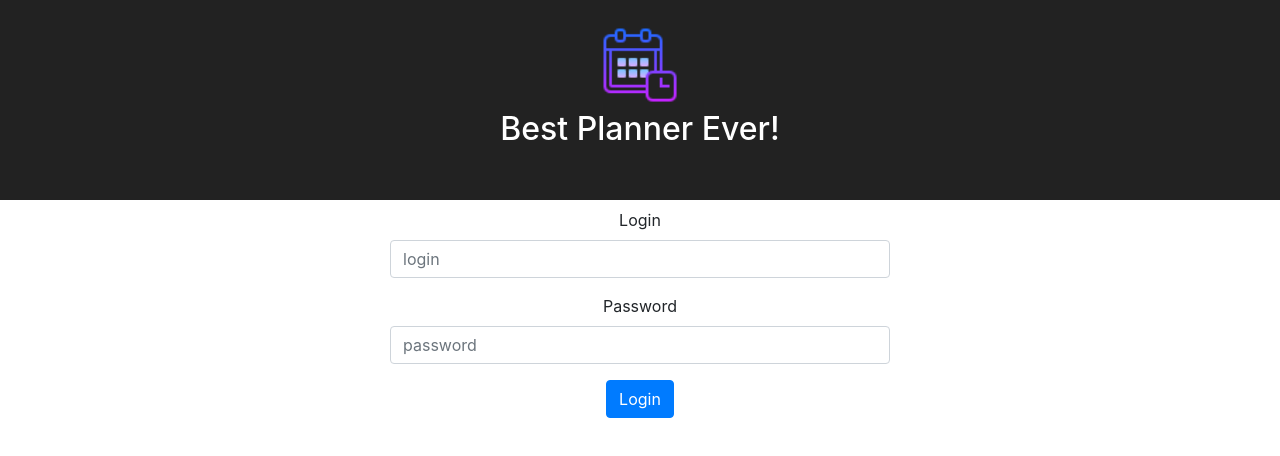
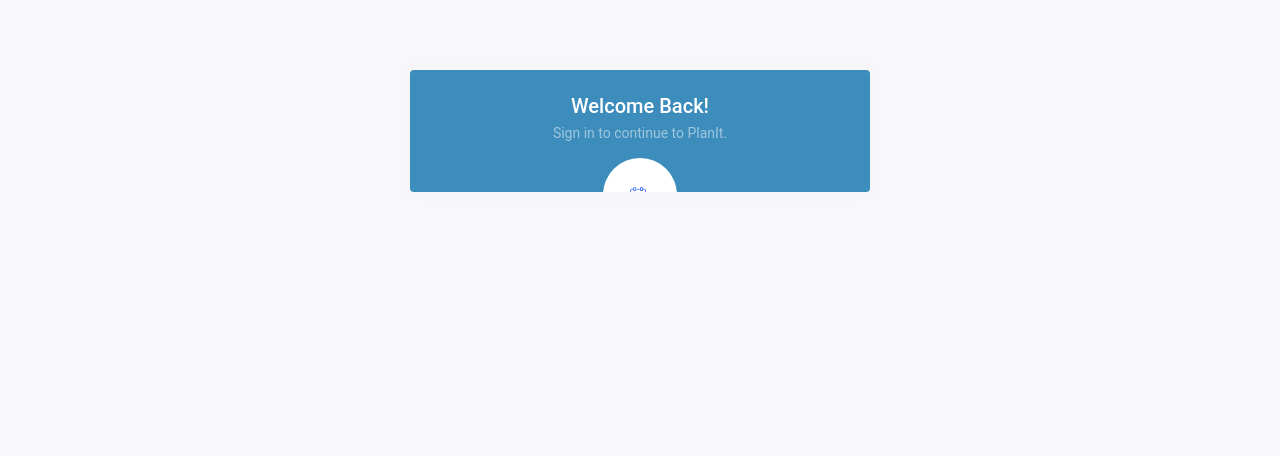
Before and after one commit to nikolajsokunevs/planner-web-react, a React app: page / in a window 1280 px wide. Built offline with nearby package versions, Linux system fonts and the light colour scheme.

Commit message:
ok: update login screen

```diff
--- a/public/index.html
+++ b/public/index.html
@@ -1,40 +1,17 @@
 <!DOCTYPE html>
 <html lang="en">
+
 <head>
   <meta charset="utf-8">
   <link rel="shortcut icon" href="%PUBLIC_URL%/favicon.ico">
   <meta name="viewport" content="width=device-width, initial-scale=1, shrink-to-fit=no">
   <meta name="theme-color" content="#000000">
-    <!--
-      manifest.json provides metadata used when your web app is added to the
-      homescreen on Android. See https://developers.google.com/web/fundamentals/web-app-manifest/
-    -->
   <link rel="manifest" href="%PUBLIC_URL%/manifest.json">
-    <!--
-      Notice the use of %PUBLIC_URL% in the tags above.
-      It will be replaced with the URL of the `public` folder during the build.
-      Only files inside the `public` folder can be referenced from the HTML.
-
-      Unlike "/favicon.ico" or "favicon.ico", "%PUBLIC_URL%/favicon.ico" will
-      work correctly both with client-side routing and a non-root public URL.
-      Learn how to configure a non-root public URL by running `npm run build`.
-    -->
   <title>React App</title>
 </head>
-  <body>
-    <noscript>
-      You need to enable JavaScript to run this app.
-    </noscript>
+
+<body class="body">
   <div id="root"></div>
-    <!--
-      This HTML file is a template.
-      If you open it directly in the browser, you will see an empty page.
+</body>
 
-      You can add webfonts, meta tags, or analytics to this file.
-      The build step will place the bundled scripts into the <body> tag.
-
-      To begin the development, run `npm start` or `yarn start`.
-      To create a production bundle, use `npm run build` or `yarn build`.
-    -->
-  </body>
 </html>
--- a/src/FormLogin.css
+++ b/src/FormLogin.css
@@ -2,3 +2,44 @@
 	width: 500px;
 	margin: auto;
 }
+.card {
+    border: none;
+    -webkit-box-shadow: 0 0 13px 0 rgba(236,236,241,.44);
+    box-shadow: 0 0 13px 0 rgba(236,236,241,.44);
+    margin-bottom: 30px;
+}
+.wrapper-page {
+    margin: 5.5% auto;
+    max-width: 492px;
+    position: relative;
+}
+
+.bg-primary {
+    background-color: #3c8dbc!important;
+}
+
+.text-white {
+    color: #fff!important;
+}
+
+.font-20 {
+    font-size: 20px;
+}
+
+.m-b-5 {
+    margin-bottom: 5px;
+}
+
+.wrapper-page .logo {
+    position: absolute;
+    left: 0;
+    right: 0;
+    bottom: -40px;
+    margin: 0 auto;
+    width: 74px;
+    height: 74px;
+    line-height: 74px;
+    background: #fff;
+    border-radius: 50%;
+    border-bottom: 2px solid #02a499;
+}
--- a/src/components/App.js
+++ b/src/components/App.js
@@ -5,11 +5,7 @@
 class App extends Component {
     render() {
         return (
-            <div className="App">
-                <div className="App-header">
-                    <img src={logo} className="App-logo" alt="logo" />
-                    <h2>Best Planner Ever!</h2>
-                </div>
+            <div className="App pb-0">
                 <FormLogin />
             </div>
         );
--- a/src/components/FormLogin.js
+++ b/src/components/FormLogin.js
@@ -1,8 +1,13 @@
-import React, {Component} from 'react';
-import '../FormLogin.css';
-import ReactDOM from 'react-dom'
-import CalendarComponent from './CalendarComponent';
-import {validation, validateFields, validateField} from '../utils/validation/'
+import React, { Component } from "react";
+import "../FormLogin.css";
+import ReactDOM from "react-dom";
+import CalendarComponent from "./CalendarComponent";
+import logo from '../logo.png';
+import {
+  validation,
+  validateFields,
+  validateField
+} from "../utils/validation/";
 import services from "../api/services";
 
 class FormLogin extends Component {
@@ -10,76 +15,82 @@
     super(props);
     this.state = {
       fields: {
-                login: {value: '', mandatory: true, valid: true, validationType: validation.NOT_EMPTY},
-                password: {value: '', mandatory: true, valid: true, validationType: validation.NOT_EMPTY}
+        login: {
+          value: "",
+          mandatory: true,
+          valid: true,
+          validationType: validation.NOT_EMPTY
+        },
+        password: {
+          value: "",
+          mandatory: true,
+          valid: true,
+          validationType: validation.NOT_EMPTY
         }
       }
+    };
   }
+  handleSubmit = event => {
+    event.preventDefault();
+  };
 
-    doLogin = (event) => {
+  doLogin = event => {
     event.preventDefault();
-        const fields = this.state.fields
-        this.setState({fields: validateFields(fields)})
+    const fields = this.state.fields;
+    this.setState({
+      fields: validateFields(fields)
+    });
 
-        if (Object.values(fields).every(e=>e.valid===true)) {
-            services.login({username:this.state.fields.login.value,
-                password:this.state.fields.password.value}).then((result) => {
-                if (result.isAuthenticationSuccessful){
-                    console.log(localStorage.setItem('token', result.token))
-                    console.log(localStorage)
+    if (Object.values(fields).every(e => e.valid === true)) {
+      services
+        .login({
+          username: this.state.fields.login.value,
+          password: this.state.fields.password.value
+        })
+        .then(result => {
+          if (result.isAuthenticationSuccessful) {
+            console.log(localStorage.setItem("token", result.token));
+            console.log(localStorage);
             ReactDOM.render(
-                    <CalendarComponent/>,
+              <CalendarComponent />,
               document.getElementById("root")
-                )
+            );
           }
-            })
+        });
     }
-    }
+  };
 
-    handleUserInput = (e) => {
+  handleUserInput = e => {
     const name = e.target.name;
     const value = e.target.value;
-        let fields = this.state.fields
-        fields[name].value = value
-        validateField(fields[name])
-        this.setState({fields: fields})
-    }
+    let fields = this.state.fields;
+    fields[name].value = value;
+    validateField(fields[name]);
+    this.setState({
+      fields: fields
+    });
+  };
 
   errorClass(error) {
-        return (error === true ? '' : 'is-invalid');
+    return error === true ? "" : "is-invalid";
   }
 
   render() {
     return (
-            <form className="demoForm">
-                <h2></h2>
-                <div className={`form-group`}>
-                    <label htmlFor="login">Login</label>
-                    <input type="login"
-                           className={`form-control ${this.errorClass(this.state.fields.login.valid)}`}
-                           name="login"
-                           placeholder="login"
-                           value={this.state.fields.login.value}
-                           onChange={this.handleUserInput}/>
-                    <div className="invalid-feedback">
-                        Please provide a login.
+      <div className="wrapper-page">
+        <div className="card overflow-hidden account-card mx-3">
+          <div className="bg-primary p-4 text-white text-center position-relative">
+            <h4 className="font-20 m-b-5">Welcome Back!</h4>
+            <p className="text-white-50 mb-4">Sign in to continue to PlanIt.</p>
+            <div class="logo">
+              <img src={logo} height="24" alt="logo" />
             </div>
           </div>
-                <div className={`form-group`}>
-                    <label htmlFor="password">Password</label>
-                    <input type="password"
-                           className={`form-control ${this.errorClass(this.state.fields.password.valid)}`}
-                           name="password"
-                           placeholder="password"
-                           value={this.state.fields.password.value}
-                           onChange={this.handleUserInput}/>
-                    <div className="invalid-feedback">
-                        Please provide a password.
+
+          <div className="account-card-content" />
         </div>
       </div>
-                <button type="submit" className="btn btn-primary" onClick={this.doLogin}>Login</button>
-            </form>
-        )
+    );
   }
 }
 
--- a/src/index.css
+++ b/src/index.css
@@ -1,7 +1,9 @@
-body {
-  margin: 0;
-  padding: 0;
-  font-family: sans-serif;
+.body {
+    background-repeat: repeat;
+    background: #f8f8fa;
+    font-family: Roboto,sans-serif;
+    color: #5b626b;
+    font-size: 14px;
 }
 
 code {
--- a/src/index.js
+++ b/src/index.js
@@ -6,6 +6,6 @@
 import 'bootstrap/dist/css/bootstrap.css';
 
 import App from './components/App'
+
 ReactDOM.render(<App />, document.getElementById('root'));
-
 serviceWorker.unregister();
```
Also changed, not shown: src/App.css (line endings or trailing spaces). Lines whose indentation alone changed are shown as unchanged.
